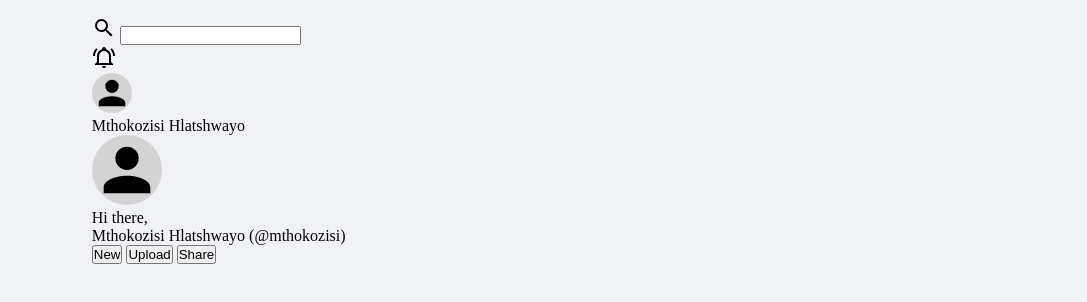
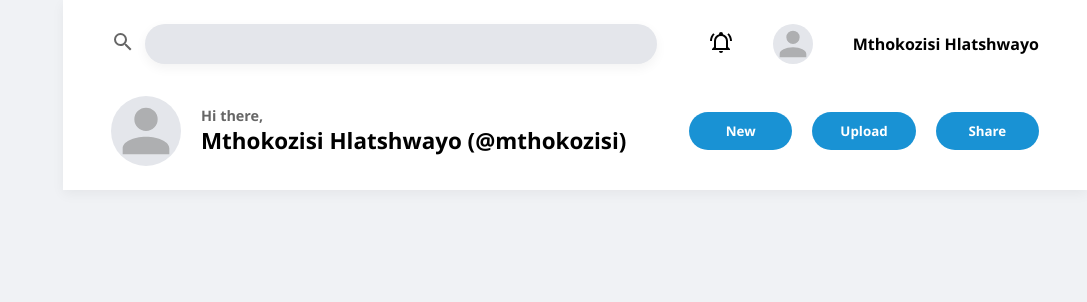
Before and after one commit to m-sipho/odin-dashboard, a plain HTML site: page index.html in a window 1280 px wide. Shown: the whole page, without its empty margins (193-1280 px from the left). Drawn offline with Linux system fonts and the light colour scheme.

Commit message:
Implement the header of the dashboard

```diff
--- a/index.html
+++ b/index.html
@@ -10,21 +10,25 @@
     <div class="container">
         <div class="header">
             <form>
-                <label for=""><svg style="width: 24px; height: 24px;" xmlns="http://www.w3.org/2000/svg" viewBox="0 0 24 24"><title>magnify</title><path d="M9.5,3A6.5,6.5 0 0,1 16,9.5C16,11.11 15.41,12.59 14.44,13.73L14.71,14H15.5L20.5,19L19,20.5L14,15.5V14.71L13.73,14.44C12.59,15.41 11.11,16 9.5,16A6.5,6.5 0 0,1 3,9.5A6.5,6.5 0 0,1 9.5,3M9.5,5C7,5 5,7 5,9.5C5,12 7,14 9.5,14C12,14 14,12 14,9.5C14,7 12,5 9.5,5Z" /></svg></label>
+                <label for="search">
+                    <svg xmlns="http://www.w3.org/2000/svg" viewBox="0 0 24 24"><title>magnify</title><path d="M9.5,3A6.5,6.5 0 0,1 16,9.5C16,11.11 15.41,12.59 14.44,13.73L14.71,14H15.5L20.5,19L19,20.5L14,15.5V14.71L13.73,14.44C12.59,15.41 11.11,16 9.5,16A6.5,6.5 0 0,1 3,9.5A6.5,6.5 0 0,1 9.5,3M9.5,5C7,5 5,7 5,9.5C5,12 7,14 9.5,14C12,14 14,12 14,9.5C14,7 12,5 9.5,5Z" /></svg>
+                </label>
                 <input type="text">
             </form>
 
             <div class="right">
-                <div class="notification"><svg style="width: 24px; height: 24px;" xmlns="http://www.w3.org/2000/svg" viewBox="0 0 24 24"><title>bell-ring-outline</title><path d="M10,21H14A2,2 0 0,1 12,23A2,2 0 0,1 10,21M21,19V20H3V19L5,17V11C5,7.9 7.03,5.17 10,4.29C10,4.19 10,4.1 10,4A2,2 0 0,1 12,2A2,2 0 0,1 14,4C14,4.1 14,4.19 14,4.29C16.97,5.17 19,7.9 19,11V17L21,19M17,11A5,5 0 0,0 12,6A5,5 0 0,0 7,11V18H17V11M19.75,3.19L18.33,4.61C20.04,6.3 21,8.6 21,11H23C23,8.07 21.84,5.25 19.75,3.19M1,11H3C3,8.6 3.96,6.3 5.67,4.61L4.25,3.19C2.16,5.25 1,8.07 1,11Z" /></svg></div>
-                <svg style="height: 40px; width: 40px; border-radius: 50%; background-color: lightgray" xmlns="http://www.w3.org/2000/svg" viewBox="0 0 24 24"><title>account</title><path d="M12,4A4,4 0 0,1 16,8A4,4 0 0,1 12,12A4,4 0 0,1 8,8A4,4 0 0,1 12,4M12,14C16.42,14 20,15.79 20,18V20H4V18C4,15.79 7.58,14 12,14Z" /></svg>
+                <div class="notification">
+                    <svg xmlns="http://www.w3.org/2000/svg" viewBox="0 0 24 24"><title>bell-ring-outline</title><path d="M10,21H14A2,2 0 0,1 12,23A2,2 0 0,1 10,21M21,19V20H3V19L5,17V11C5,7.9 7.03,5.17 10,4.29C10,4.19 10,4.1 10,4A2,2 0 0,1 12,2A2,2 0 0,1 14,4C14,4.1 14,4.19 14,4.29C16.97,5.17 19,7.9 19,11V17L21,19M17,11A5,5 0 0,0 12,6A5,5 0 0,0 7,11V18H17V11M19.75,3.19L18.33,4.61C20.04,6.3 21,8.6 21,11H23C23,8.07 21.84,5.25 19.75,3.19M1,11H3C3,8.6 3.96,6.3 5.67,4.61L4.25,3.19C2.16,5.25 1,8.07 1,11Z" /></svg>
+                </div>
+                <svg class="profile one" xmlns="http://www.w3.org/2000/svg" viewBox="0 0 24 24"><title>account</title><path d="M12,4A4,4 0 0,1 16,8A4,4 0 0,1 12,12A4,4 0 0,1 8,8A4,4 0 0,1 12,4M12,14C16.42,14 20,15.79 20,18V20H4V18C4,15.79 7.58,14 12,14Z" /></svg>
                 <div class="top-name">Mthokozisi Hlatshwayo</div>
             </div>
 
             <div class="greeting">
-                <svg style="height: 70px; width: 70px; border-radius: 50%; background-color: lightgray" xmlns="http://www.w3.org/2000/svg" viewBox="0 0 24 24"><title>account</title><path d="M12,4A4,4 0 0,1 16,8A4,4 0 0,1 12,12A4,4 0 0,1 8,8A4,4 0 0,1 12,4M12,14C16.42,14 20,15.79 20,18V20H4V18C4,15.79 7.58,14 12,14Z" /></svg>
+                <svg class="profile two" xmlns="http://www.w3.org/2000/svg" viewBox="0 0 24 24"><title>account</title><path d="M12,4A4,4 0 0,1 16,8A4,4 0 0,1 12,12A4,4 0 0,1 8,8A4,4 0 0,1 12,4M12,14C16.42,14 20,15.79 20,18V20H4V18C4,15.79 7.58,14 12,14Z" /></svg>
 
                 <div class="description">
-                    <div class="greeting">Hi there,</div>
+                    <div class="greeting-text">Hi there,</div>
                     <div class="username">Mthokozisi Hlatshwayo (@mthokozisi)</div>
                 </div>
             </div>
--- a/style.css
+++ b/style.css
@@ -1,6 +1,7 @@
 * {
     margin: 0;
     padding: 0;
+    font-family: "Segoe UI", system-ui, sans-serif;
 }
 
 body {
@@ -10,10 +11,114 @@ body {
 .container {
     display: grid;
     grid-template-columns: 1fr 4fr;
-    padding: 1rem 3rem;
 }
 
 .header {
     display: grid;
-    grid-column: 2 / 6;
+    grid-template-columns: 1fr max-content;
+    align-items: center;
+    gap: 2rem;
+    grid-column: 2 / -1;
+    background-color: white;
+    padding: 1.5rem 3rem;
+    box-shadow: 0 4px 12px rgba(0, 0, 0, .05);
 }
+
+.header form {
+    display: flex;
+    align-items: center;
+    max-width: 700px;
+    min-width: 200px;
+    width: 100%;
+}
+
+.header form label svg {
+    width: 24px;
+    height: 24px;
+    margin-right: 10px;
+    fill: #666666;
+}
+
+.header form input {
+    background-color: #e4e6eb;
+    border: none;
+    height: 40px;
+    border-radius: 20px;
+    flex: 1;
+    min-width: 30px;
+    font-size: 1rem;
+    outline: none;
+    box-shadow: 0 4px 12px rgba(0, 0, 0, .05);
+    padding: 0 15px;
+}
+
+.header form input:focus {
+    background-color: #d8dadf;
+}
+
+.right {
+    display: flex;
+    align-items: center;
+    justify-content: flex-end;
+    gap: clamp(15px, 3.5vw, 40px)
+}
+
+.notification svg {
+    width: 24px;
+    height: 24px;
+    cursor: pointer;
+}
+
+.profile {
+    border-radius: 50%;
+    background-color: #e4e6eb;
+    fill: #aeafb1;
+}
+
+.profile.one {
+    height: 40px;
+    width: 40px;
+}
+
+.profile.two {
+    height: 70px;
+    width: 70px;
+}
+
+.top-name {
+    font-weight: 600;
+    font-size: 1rem;
+}
+
+.greeting {
+    display: flex;
+    align-items: center;
+    gap: 20px;
+}
+
+.greeting-text {
+    font-size: .9rem;
+    font-weight: bold;
+    color: #666;
+}
+
+.username {
+    font-size: 1.4rem;
+    font-weight: bold;
+}
+
+.btns {
+    display: grid;
+    grid-template-columns: repeat(3, 1fr);
+    gap: 20px;
+}
+
+.btns button {
+    padding: 10px 28px;
+    border-radius: 25px;
+    border: none;
+    font-weight: bold;
+    cursor: pointer;
+    color: white;
+    background-color: #1992d4;
+}
```
